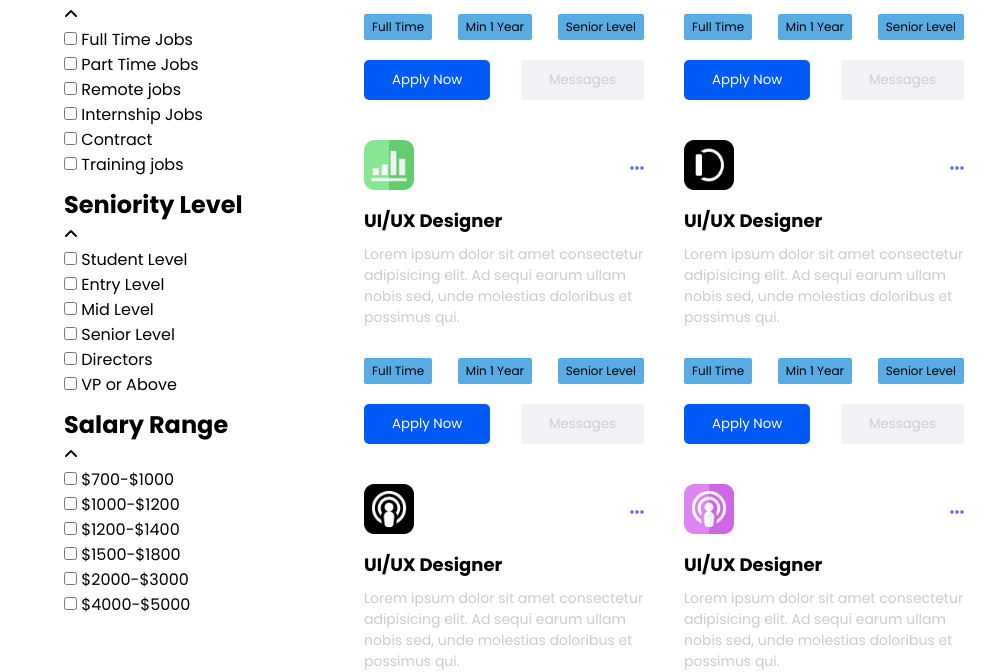
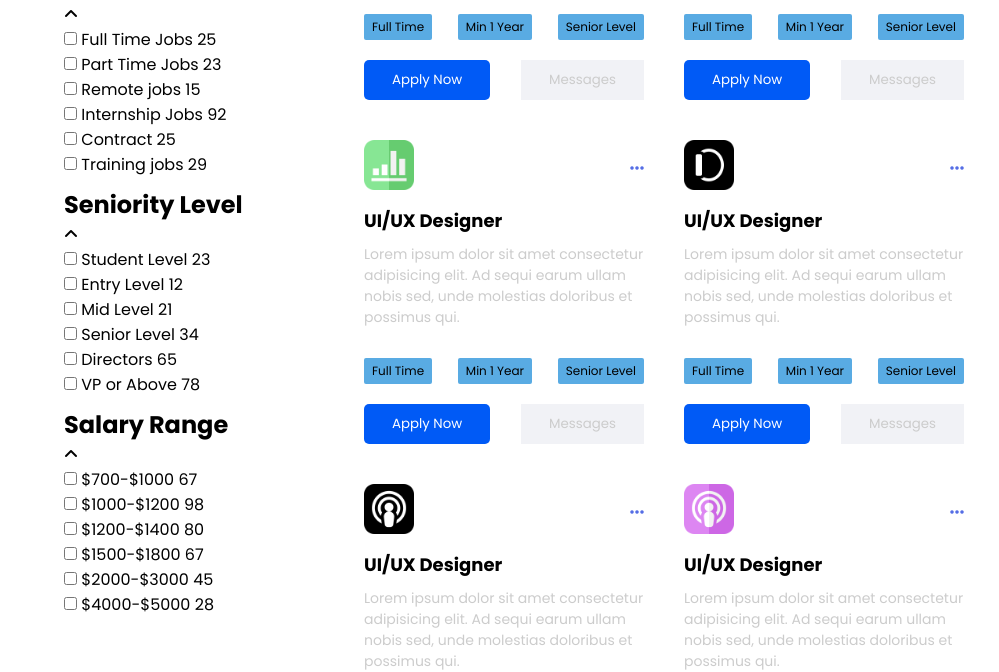
Before and after one commit to saurabhbakolia/Leads4Needs-Project, a plain HTML site: page index.html in a window 1280 px wide. Shown: the part 363-1035 px from the top of the page, 0-999 px from the left. Drawn offline with Linux system fonts and the light colour scheme.

Commit message:
ui finished

```diff
--- a/index.html
+++ b/index.html
@@ -317,8 +317,8 @@
 
                 </section>
             </div>
-            <div>
-                <div>
+            <div class="box">
+                <div class="checkbox_container">
                     <h2>Type of Employment</h2>
                     <span><i class="fa-solid fa-angle-up"></i></span>
                 </div>
@@ -326,37 +326,37 @@
                     <div>
                         <input type="checkbox" name="" id="">
                         <label for="">Full Time Jobs</label>
-                        <span></span>
+                        <span>25</span>
                     </div>
                     <div>
                         <input type="checkbox" name="" id="">
                         <label for="">Part Time Jobs</label>
-                        <span></span>
+                        <span>23</span>
                     </div>
                     <div>
                         <input type="checkbox" name="" id="">
                         <label for="">Remote jobs</label>
-                        <span></span>
+                        <span>15</span>
                     </div>
                     <div>
                         <input type="checkbox" name="" id="">
                         <label for="">Internship Jobs</label>
-                        <span></span>
+                        <span>92</span>
                     </div>
                     <div>
                         <input type="checkbox" name="" id="">
                         <label for="">Contract</label>
-                        <span></span>
+                        <span>25</span>
                     </div>
                     <div>
                         <input type="checkbox" name="" id="">
                         <label for="">Training jobs</label>
-                        <span></span>
+                        <span>29</span>
                     </div>
                 </div>
             </div>
-            <div>
-                <div>
+            <div class="box">
+                <div class="checkbox_container">
                     <h2>Seniority Level</h2>
                     <span><i class="fa-solid fa-angle-up"></i></span>
                 </div>
@@ -364,37 +364,37 @@
                     <div>
                         <input type="checkbox" name="" id="">
                         <label for="">Student Level</label>
-                        <span></span>
+                        <span>23</span>
                     </div>
                     <div>
                         <input type="checkbox" name="" id="">
                         <label for="">Entry Level</label>
-                        <span></span>
+                        <span>12</span>
                     </div>
                     <div>
                         <input type="checkbox" name="" id="">
                         <label for="">Mid Level</label>
-                        <span></span>
+                        <span>21</span>
                     </div>
                     <div>
                         <input type="checkbox" name="" id="">
                         <label for="">Senior Level</label>
-                        <span></span>
+                        <span>34</span>
                     </div>
                     <div>
                         <input type="checkbox" name="" id="">
                         <label for="">Directors</label>
-                        <span></span>
+                        <span>65</span>
                     </div>
                     <div>
                         <input type="checkbox" name="" id="">
                         <label for="">VP or Above</label>
-                        <span></span>
+                        <span>78</span>
                     </div>
                 </div>
             </div>
-            <div>
-                <div>
+            <div class="box">
+                <div  class="checkbox_container">
                     <h2>Salary Range</h2>
                     <span><i class="fa-solid fa-angle-up"></i></span>
                 </div>
@@ -402,32 +402,32 @@
                     <div>
                         <input type="checkbox" name="" id="">
                         <label for="">$700-$1000</label>
-                        <span></span>
+                        <span>67</span>
                     </div>
                     <div>
                         <input type="checkbox" name="" id="">
                         <label for="">$1000-$1200</label>
-                        <span></span>
+                        <span>98</span>
                     </div>
                     <div>
                         <input type="checkbox" name="" id="">
                         <label for="">$1200-$1400</label>
-                        <span></span>
+                        <span>80</span>
                     </div>
                     <div>
                         <input type="checkbox" name="" id="">
                         <label for="">$1500-$1800</label>
-                        <span></span>
+                        <span>67</span>
                     </div>
                     <div>
                         <input type="checkbox" name="" id="">
                         <label for="">$2000-$3000</label>
-                        <span></span>
+                        <span>45</span>
                     </div>
                     <div>
                         <input type="checkbox" name="" id="">
                         <label for="">$4000-$5000</label>
-                        <span></span>
+                        <span>28</span>
                     </div>
                 </div>
             </div>
```
